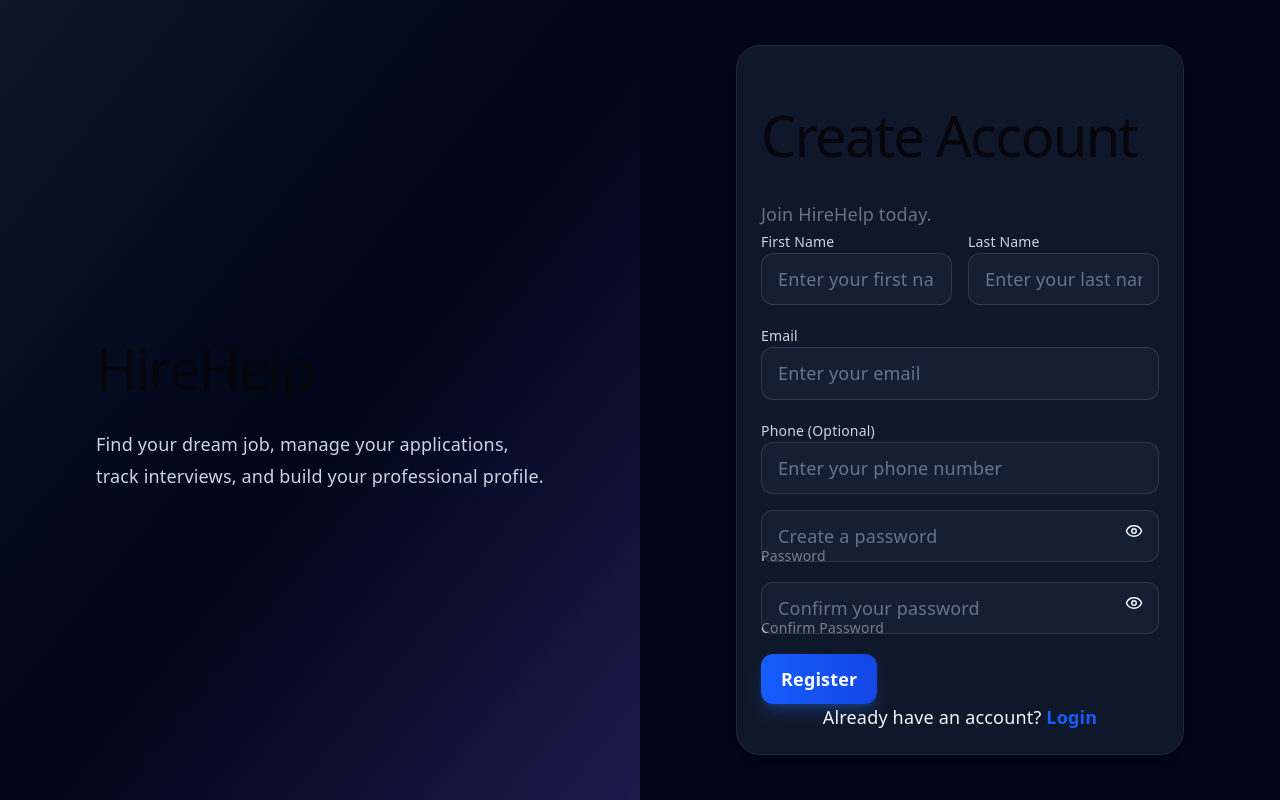
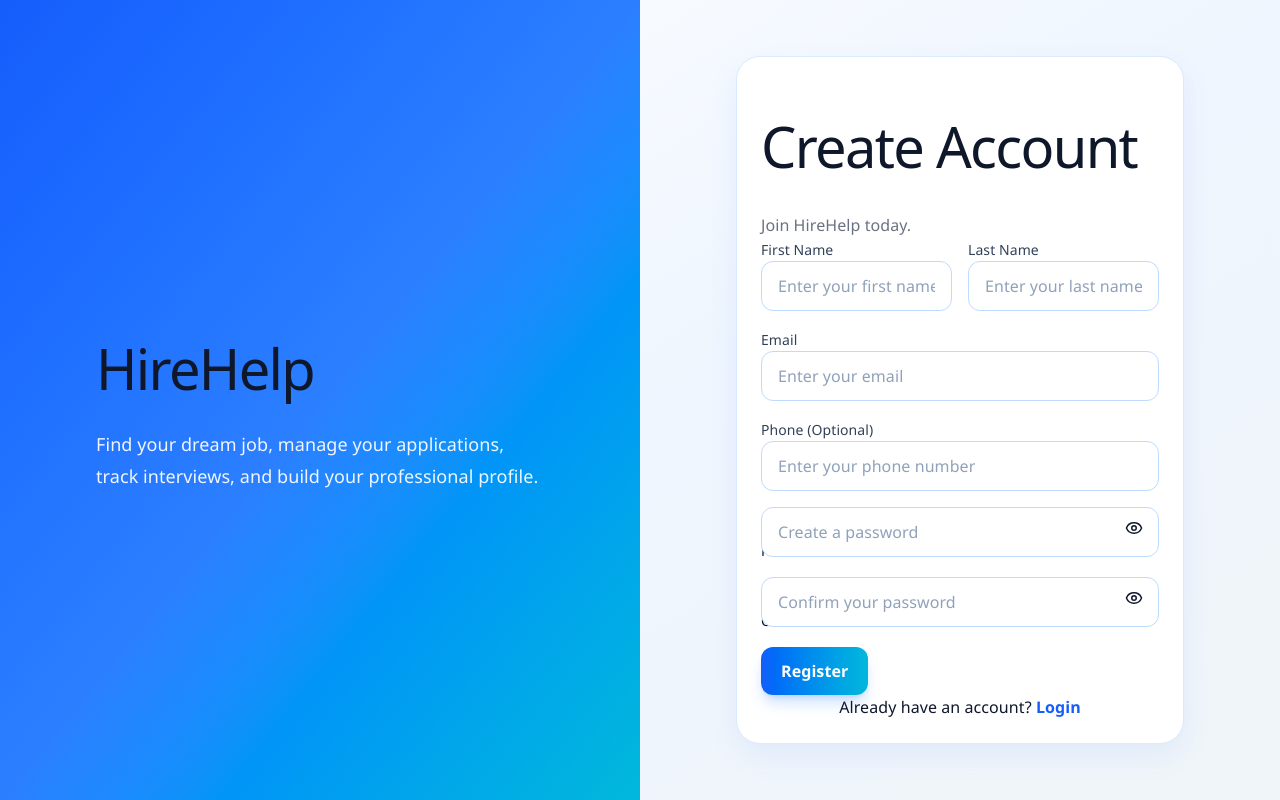
Before and after one commit to CRICSTAR1718/HireHelp, a React (Vite) app in the folder client/: page /candidate/register in a window 1280 px wide. Built offline with nearby package versions, Linux system fonts and the light colour scheme; no server answers.

Commit message:
Updated candidate dashboard UI

```diff
--- a/client/src/components/candidate/ui/Button.tsx
+++ b/client/src/components/candidate/ui/Button.tsx
@@ -23,10 +23,10 @@
                 "rounded-xl px-5 py-3 font-semibold transition-all duration-300",
 
                 variant === "primary" &&
-                "bg-gradient-to-r from-blue-600 to-blue-700 hover:from-blue-700 hover:to-blue-800 text-white shadow-lg shadow-blue-500/25 hover:shadow-xl hover:shadow-blue-500/30 hover:scale-[1.02]",
+                "bg-gradient-to-r from-blue-600 to-cyan-500 hover:from-blue-700 hover:to-cyan-600 text-white shadow-lg shadow-blue-500/25 hover:shadow-xl hover:shadow-blue-500/30 hover:scale-[1.02]",
 
                 variant === "secondary" &&
-                "bg-slate-700/50 hover:bg-slate-600/50 text-white border border-slate-600/50 hover:border-slate-500/50",
+                "bg-white hover:bg-blue-50 text-slate-700 border border-blue-200 hover:border-blue-300",
 
                 variant === "danger" &&
                 "bg-gradient-to-r from-red-600 to-red-700 hover:from-red-700 hover:to-red-800 text-white shadow-lg shadow-red-500/25 hover:shadow-xl hover:shadow-red-500/30 hover:scale-[1.02]",
--- a/client/src/components/candidate/ui/Card.tsx
+++ b/client/src/components/candidate/ui/Card.tsx
@@ -14,15 +14,15 @@
             className={`
                 rounded-3xl
                 border
-                border-slate-800
-                bg-slate-900
+                border-blue-100
+                bg-white
                 p-6
-                shadow-xl
+                shadow-[0_12px_30px_rgba(37,99,235,0.08)]
                 transition-all
                 duration-300
                 hover:-translate-y-1
-                hover:border-blue-500/40
-                hover:shadow-blue-500/10
+                hover:border-blue-200
+                hover:shadow-[0_18px_40px_rgba(37,99,235,0.12)]
                 ${className}
             `}
         >
--- a/client/src/components/candidate/ui/Input.tsx
+++ b/client/src/components/candidate/ui/Input.tsx
@@ -11,7 +11,7 @@
     return (
         <div className="space-y-2">
             {label && (
-                <label className="text-sm text-slate-300 hover:text-blue-400 transition-colors">
+                <label className="text-sm text-slate-700 hover:text-blue-600 transition-colors">
                     {label}
                 </label>
             )}
@@ -22,18 +22,18 @@
           w-full
           rounded-xl
           border
-          border-slate-600/50
-          bg-slate-800/50
+                    border-blue-200
+                    bg-white
           px-4
           py-3
-          text-white
+                    text-slate-900
           outline-none
-          focus:border-blue-500/50
+                    focus:border-blue-500
           focus:shadow-lg
           focus:shadow-blue-500/10
           transition-all
           duration-300
-          placeholder:text-slate-500
+                    placeholder:text-slate-400
         "
             />
         </div>
--- a/client/src/components/candidate/ui/PageTitle.tsx
+++ b/client/src/components/candidate/ui/PageTitle.tsx
@@ -10,12 +10,12 @@
     return (
         <div className="mb-8">
 
-            <h1 className="text-4xl font-bold tracking-tight bg-gradient-to-r from-white to-slate-300 bg-clip-text text-transparent">
+            <h1 className="text-4xl font-bold tracking-tight text-slate-900">
                 {title}
             </h1>
 
             {subtitle && (
-                <p className="mt-2 text-slate-400 text-lg hover:text-blue-400 transition-colors">
+                <p className="mt-2 text-slate-500 text-lg hover:text-blue-600 transition-colors">
                     {subtitle}
                 </p>
             )}
--- a/client/src/index.css
+++ b/client/src/index.css
@@ -768,23 +768,48 @@
 
 /* ── Candidate portal tokens (ex-CandidatePortal) ───────────────────── */
 .scope-candidate {
-  --text: #6b6375;
-  --text-h: #08060d;
-  --bg: #fff;
-  --border: #e5e4e7;
-  --code-bg: #f4f3ec;
-  --accent: #aa3bff;
-  --accent-bg: rgba(170, 59, 255, 0.1);
-  --accent-border: rgba(170, 59, 255, 0.5);
-  --social-bg: rgba(244, 243, 236, 0.5);
-  --shadow: rgba(0, 0, 0, 0.1) 0 10px 15px -3px, rgba(0, 0, 0, 0.05) 0 4px 6px -2px;
-  --shadow-lg: rgba(0, 0, 0, 0.15) 0 20px 25px -5px, rgba(0, 0, 0, 0.1) 0 10px 10px -5px;
-  --shadow-xl: rgba(0, 0, 0, 0.25) 0 25px 50px -12px;
-  font: 18px/145% system-ui, 'Segoe UI', Roboto, sans-serif;
-  letter-spacing: 0.18px;
+  --text: #334155;
+  --text-h: #0f172a;
+  --bg: #f8fbff;
+  --border: #d8e3f0;
+  --code-bg: #eef6ff;
+  --accent: #2563eb;
+  --accent-bg: rgba(37, 99, 235, 0.08);
+  --accent-border: rgba(37, 99, 235, 0.3);
+  --social-bg: rgba(255, 255, 255, 0.75);
+  --shadow: rgba(15, 23, 42, 0.08) 0 10px 15px -3px, rgba(15, 23, 42, 0.04) 0 4px 6px -2px;
+  --shadow-lg: rgba(15, 23, 42, 0.12) 0 20px 25px -5px, rgba(15, 23, 42, 0.08) 0 10px 10px -5px;
+  --shadow-xl: rgba(15, 23, 42, 0.18) 0 25px 50px -12px;
+  font: 16px/150% "Segoe UI", Roboto, system-ui, sans-serif;
+  letter-spacing: 0.08px;
   color: var(--text);
-  background: var(--bg);
+  background: linear-gradient(180deg, #ffffff 0%, #f3f8ff 100%);
   min-height: 100vh;
+}
+
+.scope-candidate :where([class*="bg-slate-950"], [class*="bg-slate-900"], [class*="bg-slate-800"]) {
+  background-color: #ffffff !important;
+  background-image: none !important;
+}
+
+.scope-candidate :where([class*="border-slate-800"], [class*="border-slate-700"]) {
+  border-color: #d8e3f0 !important;
+}
+
+.scope-candidate :where([class*="text-white"], [class*="text-slate-100"], [class*="text-slate-300"]) {
+  color: #0f172a !important;
+}
+
+.scope-candidate :where([class*="text-slate-400"], [class*="text-slate-500"]) {
+  color: #64748b !important;
+}
+
+.scope-candidate :where([class*="placeholder:text-slate-500"], [class*="placeholder:text-slate-400"]) {
+  color: #94a3b8 !important;
+}
+
+.scope-candidate button:is([class*="text-white"], [class*="text-slate-100"], [class*="text-slate-300"], [class*="text-slate-400"], [class*="text-slate-500"]) {
+  color: #ffffff !important;
 }
 
 /* Auth/landing pages (no role scope yet) fall back to a neutral shared look */
--- a/client/src/layouts/candidate/AuthLayout.tsx
+++ b/client/src/layouts/candidate/AuthLayout.tsx
@@ -2,11 +2,11 @@
 
 export default function AuthLayout() {
     return (
-        <div className="min-h-screen grid lg:grid-cols-2 bg-slate-950 text-slate-100">
-            <div className="hidden lg:flex items-center justify-center bg-gradient-to-br from-slate-900 via-slate-950 to-indigo-950 p-12">
+        <div className="min-h-screen grid lg:grid-cols-2 bg-gradient-to-br from-white via-blue-50 to-slate-100 text-slate-900">
+            <div className="hidden lg:flex items-center justify-center bg-gradient-to-br from-blue-600 via-blue-500 to-cyan-500 p-12 text-white">
                 <div className="max-w-md">
                     <h1 className="text-5xl font-bold mb-6 text-white">HireHelp</h1>
-                    <p className="text-lg leading-8 text-slate-300">
+                    <p className="text-lg leading-8 text-blue-50">
                         Find your dream job, manage your applications, track interviews,
                         and build your professional profile.
                     </p>
--- a/client/src/layouts/candidate/DashboardLayout.tsx
+++ b/client/src/layouts/candidate/DashboardLayout.tsx
@@ -4,11 +4,11 @@
 
 export default function DashboardLayout() {
     return (
-        <div className="min-h-screen bg-gradient-to-br from-slate-950 via-slate-900 to-slate-950 text-slate-100">
+        <div className="min-h-screen bg-gradient-to-br from-white via-blue-50 to-slate-100 text-slate-900">
             <div className="flex h-screen overflow-hidden">
 
                 {/* Sidebar */}
-                <aside className="hidden lg:flex w-72 shrink-0 border-r border-slate-800/50 bg-slate-900/95 backdrop-blur-xl">
+                <aside className="hidden lg:flex w-72 shrink-0 border-r border-blue-100 bg-white/95 backdrop-blur-xl shadow-[8px_0_30px_rgba(37,99,235,0.06)]">
                     <Sidebar />
                 </aside>
 
@@ -16,12 +16,12 @@
                 <div className="flex flex-1 flex-col overflow-hidden">
 
                     {/* Header */}
-                    <header className="sticky top-0 z-30 border-b border-slate-800/50 bg-slate-950/80 backdrop-blur-xl shadow-lg">
+                    <header className="sticky top-0 z-30 border-b border-blue-100 bg-white/90 backdrop-blur-xl shadow-sm">
                         <Header />
                     </header>
 
                     {/* Page Content */}
-                    <main className="flex-1 overflow-y-auto">
+                    <main className="flex-1 overflow-y-auto bg-gradient-to-b from-slate-50 to-white">
                         <div className="mx-auto max-w-7xl px-6 py-8 lg:px-10">
                             <Outlet />
                         </div>
--- a/client/src/styles/candidate/theme.ts
+++ b/client/src/styles/candidate/theme.ts
@@ -1,13 +1,13 @@
 export const theme = {
     colors: {
-        background: "bg-slate-950",
-        surface: "bg-slate-900",
-        card: "bg-slate-800",
+        background: "bg-white",
+        surface: "bg-slate-50",
+        card: "bg-white",
         primary: "bg-blue-600",
         primaryHover: "hover:bg-blue-700",
-        border: "border-slate-700",
-        text: "text-white",
-        muted: "text-slate-400",
+        border: "border-blue-100",
+        text: "text-slate-900",
+        muted: "text-slate-500",
     },
 
     radius: {
```
Also changed, not shown: client/src/components/candidate/dashboard/Header.tsx (+9 -9 lines), client/src/components/candidate/dashboard/Sidebar.tsx (+8 -8 lines).
